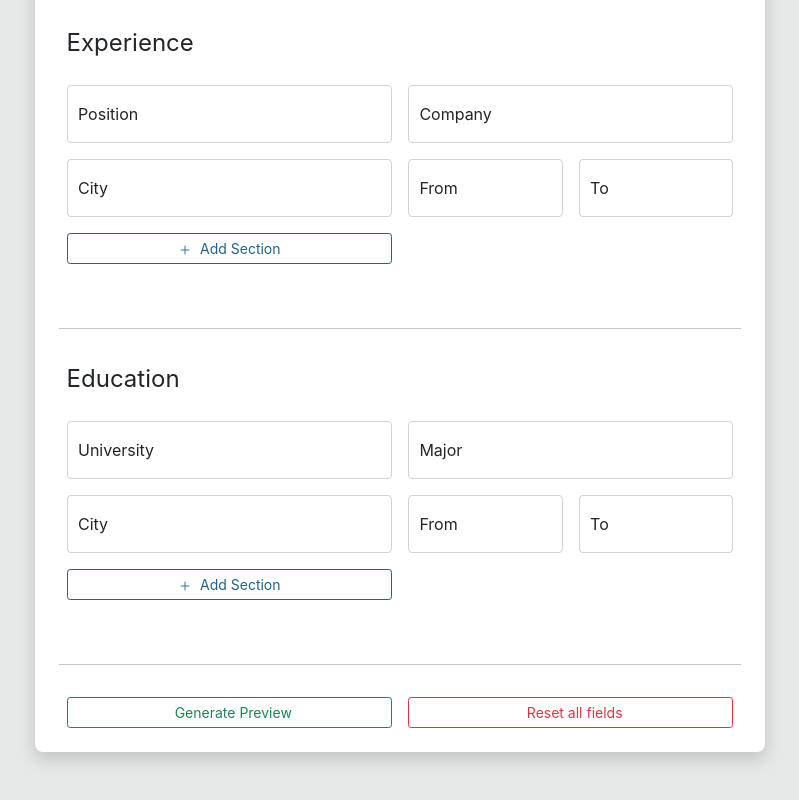
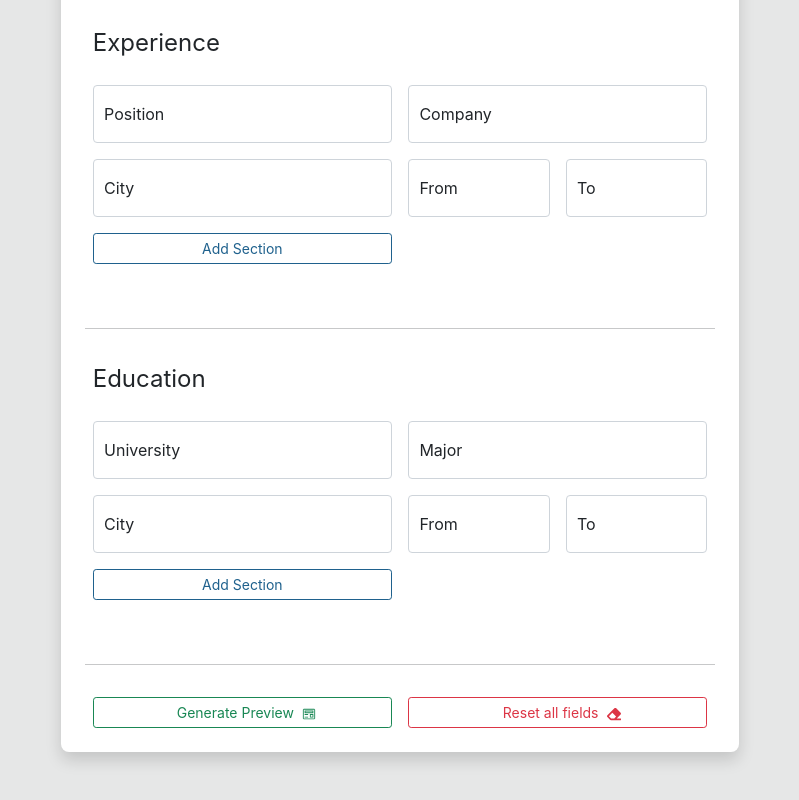
Before and after one commit to george-swift/cv-builder, a React app: page / in a window 1280 px wide. Shown: the part 508-1308 px from the top of the page, without its empty margins (240-1039 px from the left). Built offline with nearby package versions, Linux system fonts and the light colour scheme.

Commit message:
Add button icons and style

```diff
--- a/src/components/utilities/Button.jsx
+++ b/src/components/utilities/Button.jsx
@@ -1,22 +1,22 @@
 import React from 'react';
 import PropTypes from 'prop-types';
-import { IoAdd, IoCloseCircleOutline } from 'react-icons/io5';
-
-import { smartIcon } from '../../helpers/formHelpers';
+import { IoTrashBin } from 'react-icons/io5';
+import { VscPreview } from 'react-icons/vsc';
+import { FaEraser } from 'react-icons/fa';
+import { RiFileAddFill } from 'react-icons/ri';
 
 const Button = ({ text, color, onClick }) => (
   <div className="col-md-6">
     <button
-      type="button"
+      type={text.match('Generate') ? 'submit' : 'button'}
       className={`btn btn-sm btn-${color} w-100`}
       onClick={onClick}
     >
-      {smartIcon(
-        text,
-        <IoAdd />,
-        <IoCloseCircleOutline />,
-      )}
-      <span className="ms-2">{text}</span>
+      {text.match('ADD') && <RiFileAddFill />}
+      {text.match('DEL') && <IoTrashBin />}
+      <span className="mx-2">{text}</span>
+      {text.match('Gen') && <VscPreview />}
+      {text.match('Res') && <FaEraser />}
     </button>
   </div>
 );
--- a/src/styles/App.css
+++ b/src/styles/App.css
@@ -23,7 +23,7 @@ h1 {
 }
 
 form {
-  width: 70%;
+  width: 65%;
   padding: 0.8rem 0.8rem 1.5rem;
   box-shadow: 0 0.5rem 1rem rgba(0, 0, 0, 0.15);
   border-radius: 8px;
```
